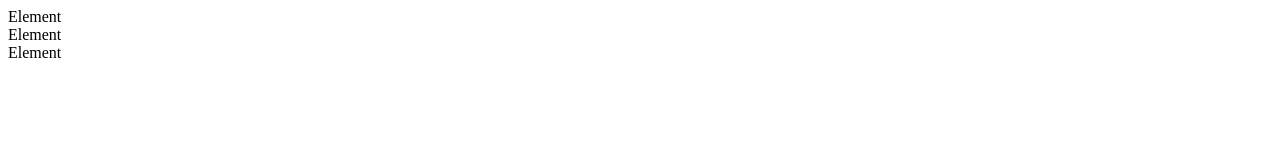
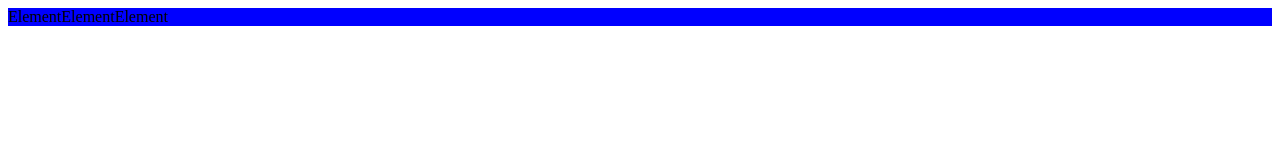
Before and after one commit to elisa34/html_gestelisa, a plain HTML site: page index.html in a window 1280 px wide. Drawn offline with Linux system fonts and the light colour scheme.

Commit message:
ajout test

```diff
--- a/index.html
+++ b/index.html
@@ -4,17 +4,19 @@
     <meta charset="UTF-8">
     <meta http-equiv="X-UA-Compatible" content="IE=edge">
     <meta name="viewport" content="width=device-width, initial-scale=1.0">
+    <link rel="stylesheet" href="style.css">
     <title>Document</title>
 </head>
 <body>
 
 
-<div id="conteneur">
+<div class="conteneur">
     <div class = "element 1">Element</div>
     <div class = "element 2">Element</div>
     <div class = "element 3">Element</div>
 </div>
 
 
+
 </body>
 </html>
--- a/style.css
+++ b/style.css
@@ -1,3 +1,4 @@
-background-color: red;
-background-color: indigo;
-background-color: green;
+.conteneur {
+    display: flex;
+    background-color: blue;
+  }
```
